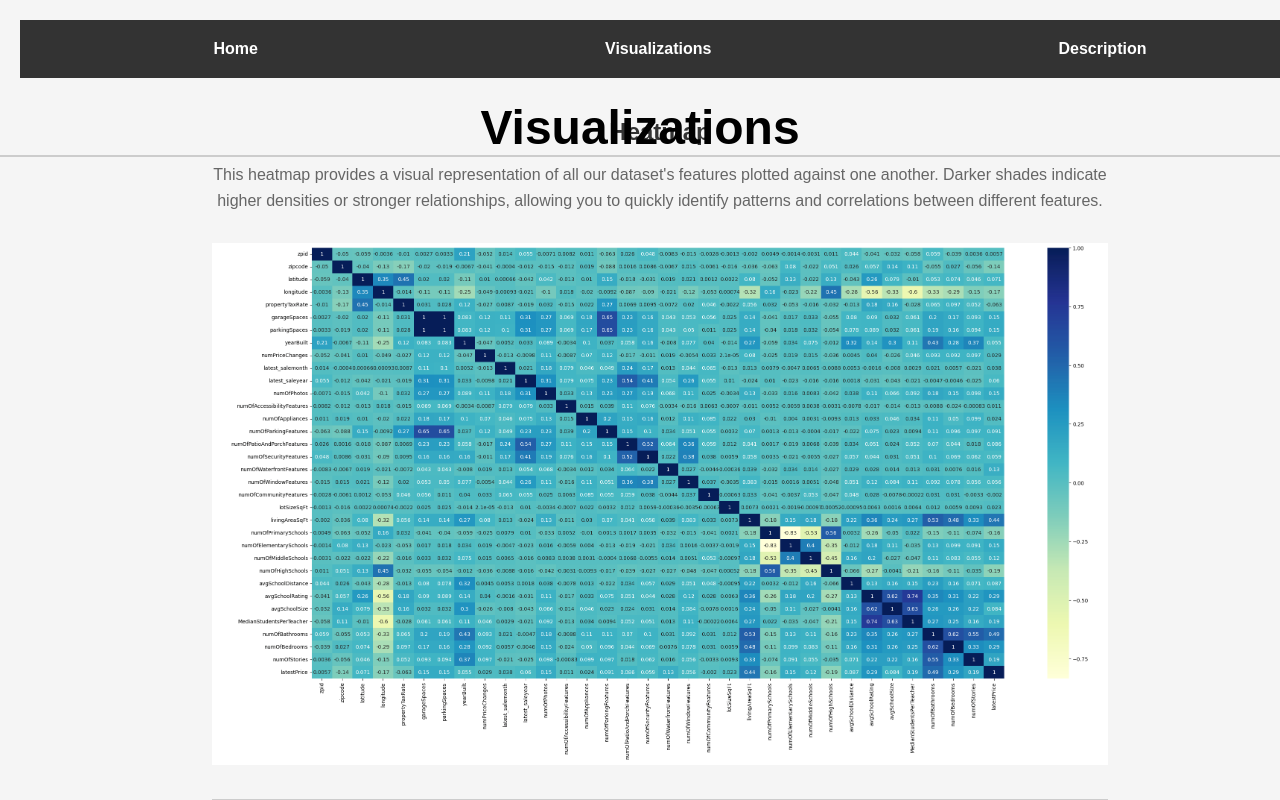
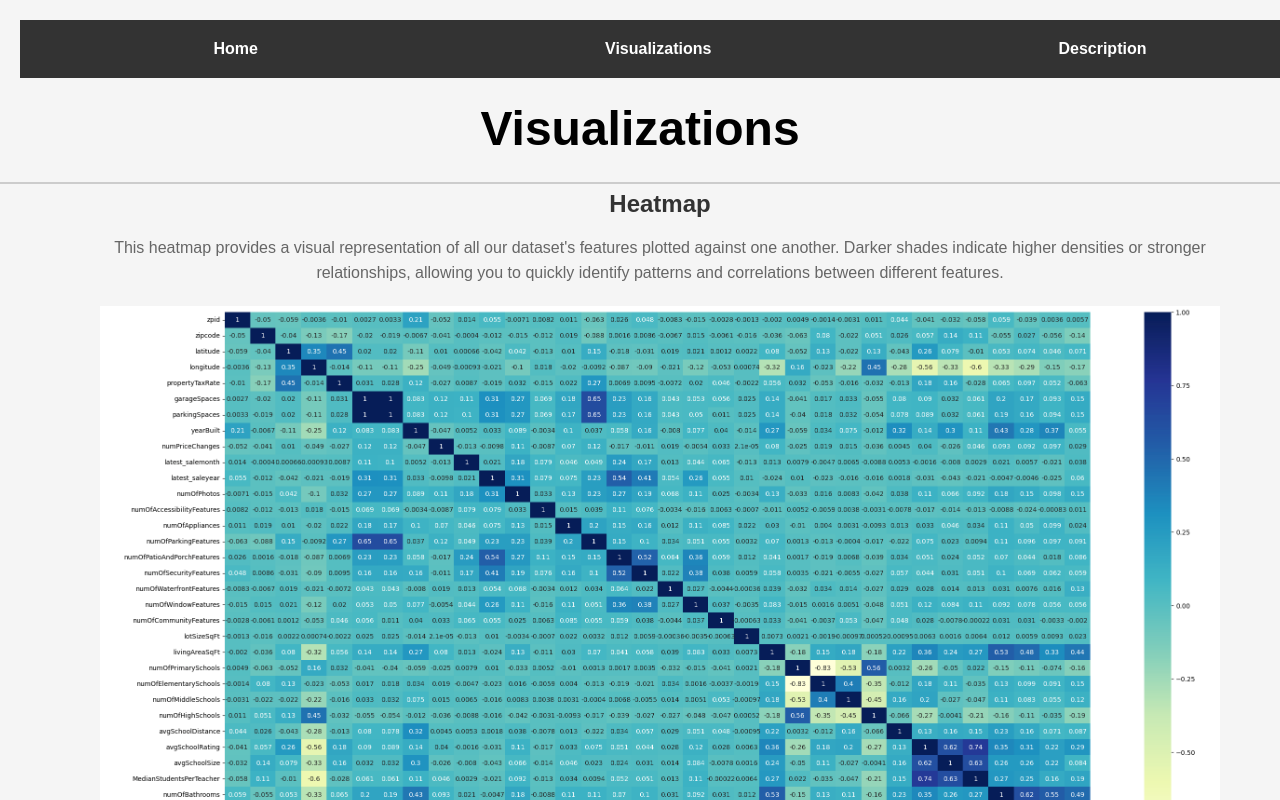
Before and after one commit to calebkress/house-price-prediction, a React (Create React App) app: page /visualizations in a window 1280 px wide. Shown: the top 800 px of the page. Built offline with nearby package versions, Linux system fonts and the light colour scheme.

Commit message:
frontend refactor

```diff
--- a/src/Description.js
+++ b/src/Description.js
@@ -29,6 +29,23 @@ const Description = () => {
     in strategically pricing their properties, linear regression empowers the industry with a data-driven approach
     to anticipate and navigate the dynamics of the housing market.
   </p>
+
+  <h2>Random Forest in House Price Prediction</h2>
+  <p>
+    Random Forest is an ensemble learning method that operates by constructing a multitude of decision trees at training time
+    and outputting the average prediction of the individual trees. It is particularly effective for regression tasks
+    like house price prediction because it can handle a large number of features and is less likely to overfit than
+    individual decision trees. By evaluating various features of a property, such as location, size, and condition,
+    Random Forest can capture complex nonlinear relationships that may be overlooked by linear methods.
+  </p>
+  <p>
+    When applied to house price prediction, Random Forest considers the input features (predictors) of many houses and
+    learns to predict the price by looking at the known outcomes. It does so by creating a 'forest' of decision trees
+    where each tree votes on the final price, and the average of these votes is taken as the final prediction. This
+    process not only improves the accuracy of the prediction but also provides insights into the importance of each
+    feature in determining house prices. As a result, stakeholders can gain a multi-faceted understanding of the factors
+    driving the housing market, leading to better investment strategies and market analysis.
+  </p>
 </div>
 );
 };
--- a/src/Home.css
+++ b/src/Home.css
@@ -13,12 +13,8 @@ body {
     /* Light gray background, assuming it's the color in the screenshot */
 }
 
-
-/* Ensure the navbar takes full width */
-
 .navbar {
     width: 100%;
-    /* Add other styles for the navbar here */
 }
 
 
@@ -140,3 +136,20 @@ button:hover {
     box-shadow: 0 8px 15px rgba(0, 0, 0, 0.3);
     /* Stronger shadow on hover */
 }
+
+
+/* Style for the calculated price */
+
+.calculatedPrice {
+    font-size: 24px;
+    /* Larger font size */
+    color: #000;
+    /* Black color for the text */
+    font-weight: bold;
+    /* Make the font bold */
+    margin-top: 20px;
+    /* Space above the result */
+    margin-bottom: 20px;
+    /* Space below the result */
+    align-items: center;
+}
--- a/src/Home.js
+++ b/src/Home.js
@@ -14,6 +14,7 @@ function Home() {
         houseSize: '',
         numStories: '',
     });
+
     const [result, setResult] = useState('');
     const [currentStep, setCurrentStep] = useState(0);
     const totalSteps = 10; // 9 fields + intro page
@@ -114,7 +115,14 @@ function IntroPage({ onNext }) {
 }
 
 function FieldStep({ fieldName, value, onChange, onNext, onPrevious }) {
-    const label = fieldName.replace(/([A-Z])/g, ' $1').trim();
+    // Capitalize the first letter of each word in the label
+    const label = fieldName
+        .replace(/([A-Z])/g, ' $1')
+        .trim()
+        .split(' ')
+        .map(word => word.charAt(0).toUpperCase() + word.slice(1))
+        .join(' ');
+
     return (
         <div className="fieldStep">
             <label htmlFor={fieldName}>{label}:</label>
@@ -134,12 +142,15 @@ function FieldStep({ fieldName, value, onChange, onNext, onPrevious }) {
     );
 }
 
-function ResultPage({ result }) {
+
+function ResultPage({ result, onReset }) {
     return (
         <div className="resultPage">
-            <p>{result}</p>
+            <p className="calculatedPrice">{result}</p>
+            <button type="button" onClick={onReset}>Start Over</button>
         </div>
     );
 }
 
+
 export default Home;
--- a/src/Navigation.js
+++ b/src/Navigation.js
@@ -29,5 +29,4 @@ const Navigation = () => {
   );
 };
 
-
 export default Navigation;
--- a/src/Visualizations.css
+++ b/src/Visualizations.css
@@ -1,27 +1,49 @@
 .visualization-header {
-    font-size: 4.5;
-    margin-bottom: 40px;
+    font-size: 3em;
+    /* Reduced font size for better fit on the page */
+    line-height: 1.2;
+    /* Added line-height for space within the header */
+    padding-bottom: 0.5em;
+    /* Space below the header text */
     border-bottom: 2px solid #ccc;
-    /* text-decoration: underline; */
+    /* Border below the header */
 }
 
 .visualizations-container {
     text-align: center;
-    padding: 20px;
-    max-width: 70%;
+    padding: 80px;
+    max-width: 100%;
+    /* Allow the container to take the full width if necessary */
     margin: 0 auto;
+    /* Center the container */
 }
 
 .visualization-section {
-    margin: 20px 0;
+    padding-top: 2em;
+    /* Space at the top of each section to push down the content */
+    margin-bottom: 20px;
+    /* Space at the bottom of each section */
     padding-bottom: 20px;
     border-bottom: 2px solid #ccc;
+}
+
+.visualization-section:first-child {
+    padding-top: 4em;
+    /* More space at the top of the first section after the header */
+}
+
+.visualization-section h2 {
+    margin-top: 0;
+    /* Remove the top margin from h2 elements */
+    line-height: 1.2;
+    /* Line height for space between lines */
 }
 
 .visualization-section img {
     width: 100%;
     max-width: 1500px;
     margin: 10px auto;
+    display: block;
 }
 
 .visualization-section:last-child {
```
Lines whose indentation alone changed are shown as unchanged.
